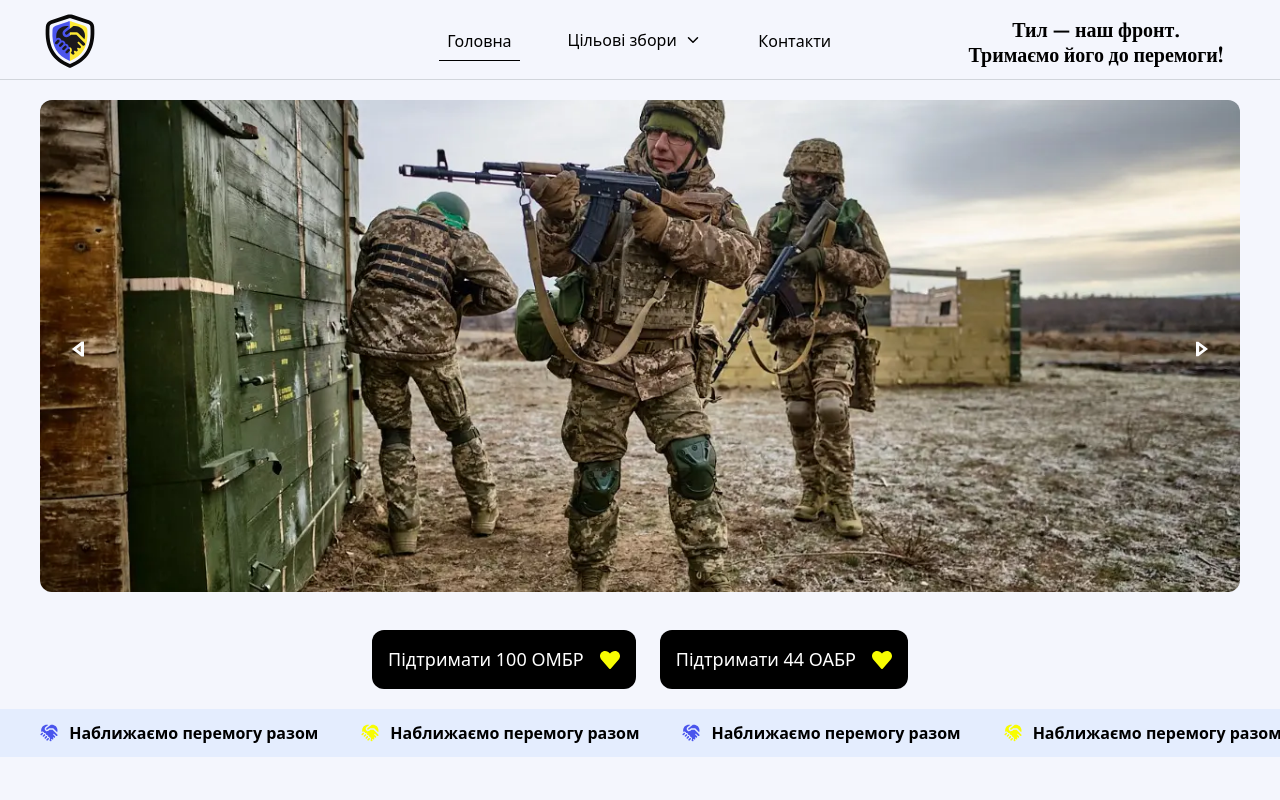
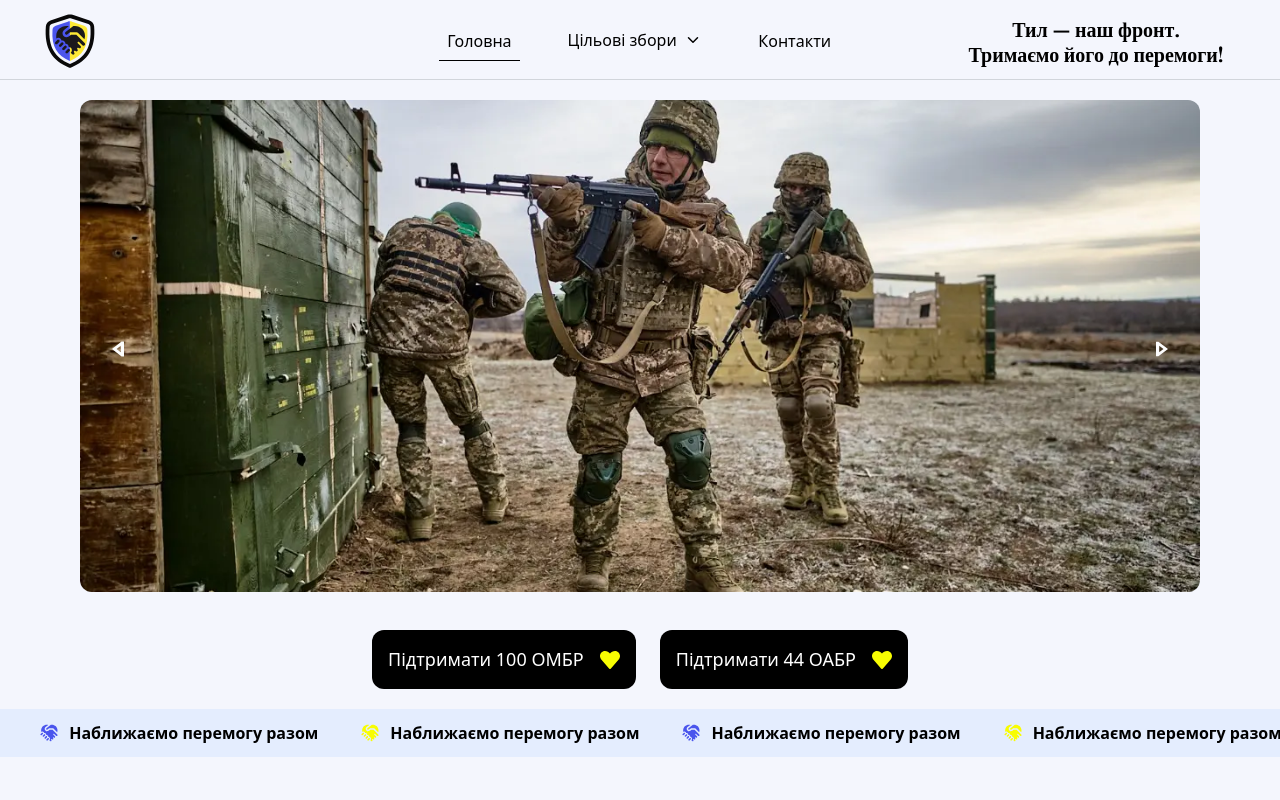
Before and after one commit to baza-trainee/baza-frontline, a React (Vite) app: page / in a window 1280 px wide. Shown: the top 800 px of the page. Built offline with nearby package versions, Linux system fonts and the light colour scheme; a web font is replaced by a local one.

Commit message:
fix: fix contacts page and add container

```diff
--- /dev/null
+++ b/src/components/common/Container.tsx
@@ -0,0 +1,22 @@
+import { ReactNode } from 'react';
+import clsx from 'clsx';
+
+interface ContainerProps {
+  children: ReactNode;
+  className?: string;
+}
+
+const Container = ({ children, className }: ContainerProps) => {
+  return (
+    <div
+      className={clsx(
+        'container mx-auto px-4 py-[34px] xs:px-4 md:px-10 md:py-10 xl:px-20 xl:py-[60px]',
+        className,
+      )}
+    >
+      {children}
+    </div>
+  );
+};
+
+export default Container;
--- a/src/components/contacts/ContactsSection.tsx
+++ b/src/components/contacts/ContactsSection.tsx
@@ -8,14 +8,14 @@ interface ContactsSectionProps {
 
 const ContactsSection = memo(({ title, icon, data }: ContactsSectionProps) => {
   return (
-    <section className='mx-auto h-[195px] w-full max-w-[25rem] rounded-md bg-gradient-to-b from-[rgb(248,253,2)] to-[rgb(79,134,242)] p-[2px] md:h-[155px] md:w-[243px] lg:h-[178px] lg:w-[300px] xl:h-[195px] xl:w-[262px] 2xl:w-[302px]'>
+    <section className='mx-auto h-[195px] w-full max-w-[25rem] rounded-md bg-gradient-to-b from-[rgb(248,253,2)] to-[rgb(79,134,242)] p-[2px] md:h-[155px] md:w-[258px] md:min-w-[258px] lg:h-[178px] lg:w-[300px] lg:min-w-[300px] xl:h-[195px] xl:w-[288px] xl:min-w-[288px] 2xl:w-[302px] 2xl:min-w-[302px]'>
       <div className='bg-whitepx-[16px] flex h-full w-full flex-col items-start justify-center space-y-6 rounded-md bg-white px-[12px] py-[20px] lg:px-[32px] lg:py-[24px]'>
         <h2 className='text-left font-playfairDisplay text-2xl font-bold'>{title}</h2>
-        <ul>
+        <ul className='w-full'>
           {data.map((item, index) => (
-            <li key={index} className='flex items-center gap-[12px] whitespace-nowrap text-[16px]'>
-              {icon && icon}
-              {item}
+            <li key={index} className='flex items-center gap-[12px] break-all text-[16px]'>
+              {icon && <span className='flex-shrink-0'>{icon}</span>}
+              <span className='break-words'>{item}</span>
             </li>
           ))}
         </ul>
--- a/src/components/home/hero/Hero.tsx
+++ b/src/components/home/hero/Hero.tsx
@@ -57,7 +57,7 @@ const Hero = () => {
   const images = ['/hero/hero1.webp', '/hero/hero2.webp', '/hero/hero3.webp', '/hero/hero4.webp'];
 
   return (
-    <section className='flex flex-col items-center justify-center gap-8 px-2 py-[20px] md:px-4 lg:px-[20px] xl:px-[40px]'>
+    <section className='flex flex-col items-center justify-center gap-8 px-2 py-[20px] md:px-4 lg:px-[20px] xl:px-[80px]'>
       <h1 className='sr-only'>Baza Frontline - Підтримка українських військових</h1>
       <div className={styles.sliderContainer}>
         <Slider {...settings}>
--- a/src/constants/index.ts
+++ b/src/constants/index.ts
@@ -10,7 +10,7 @@ export const questions: Question[] = questionsData.questions;
 
 export const address = ['вул. Петропавлівська, 15', 'м. Київ', '04086, Україна'];
 export const phones = ['+38 063 628 66 30', '+38 095 662 10 73'];
-export const emails = ['info@baza-trainee.tech.'];
+export const emails = ['info@baza-trainee.tech'];
 
 export const needs = [
   {
--- a/src/pages/Brigade100Page.tsx
+++ b/src/pages/Brigade100Page.tsx
@@ -1,5 +1,6 @@
 import ReportingSection from '@/components/brigades/ReportingSection';
 import ShareSection from '@/components/brigades/ShareSection';
+import Container from '@/components/common/Container';
 import SEO from '@/components/common/SEO';
 
 const Brigade100Page = () => {
@@ -28,11 +29,12 @@ const Brigade100Page = () => {
         modifiedTime={currentDate}
         noindex={false}
       />
-      <div className='flex min-h-screen flex-col items-center justify-center'>
-        {/* <DonationForm bankType='privatbank' /> */}
-        <ReportingSection />
-        <ShareSection title='Підтримай 100-ту окрему бригаду' />
-      </div>
+      <main className='flex min-h-screen flex-col'>
+        <Container>
+          <ReportingSection />
+          <ShareSection title='Підтримай 100-ту окрему бригаду' />
+        </Container>
+      </main>
     </>
   );
 };
--- a/src/pages/Brigade44Page.tsx
+++ b/src/pages/Brigade44Page.tsx
@@ -3,6 +3,7 @@ import InvinciSection from '@/components/brigades/Invincibility';
 import PowerSection from '@/components/brigades/PowerSection';
 import ReportingSection from '@/components/brigades/ReportingSection';
 import ShareSection from '@/components/brigades/ShareSection';
+import Container from '@/components/common/Container';
 import SEO from '@/components/common/SEO';
 
 const Brigade44Page = () => {
@@ -31,13 +32,15 @@ const Brigade44Page = () => {
         modifiedTime={currentDate}
         noindex={false}
       />
-      <div className='flex min-h-screen flex-col items-center justify-center'>
-        <ImageSection />
-        <InvinciSection />
-        <PowerSection />
-        <ReportingSection />
-        <ShareSection title='Підтримай 44-ту окрему бригаду' />
-      </div>
+      <main className='flex min-h-screen flex-col items-center justify-center'>
+        <Container>
+          <ImageSection />
+          <InvinciSection />
+          <PowerSection />
+          <ReportingSection />
+          <ShareSection title='Підтримай 44-ту окрему бригаду' />
+        </Container>
+      </main>
     </>
   );
 };
--- a/src/pages/ContactsPage.tsx
+++ b/src/pages/ContactsPage.tsx
@@ -32,7 +32,7 @@ const ContactsPage = () => {
         noindex={false}
         nofollow={false}
       />
-      <main className='px-4 py-8 md:px-[40px] lg:px-[80px]'>
+      <main className='flex flex-col'>
         <h1 className='sr-only'>Контакти Baza Frontline</h1>
         <div className='space-y-[60px] px-[1rem] py-[2rem]'>
           <div className='gap-4 space-y-[60px] md:flex md:items-center md:space-y-0 lg:py-[40px]'>
--- a/tailwind.config.js
+++ b/tailwind.config.js
@@ -18,6 +18,21 @@ export default {
         '2xl': '1440px',
         '3xl': '1536px',
       },
+      container: {
+        padding: {
+          DEFAULT: '16px',
+          xs: '16px',
+          md: '40px',
+          xl: '80px',
+        },
+      },
+      padding: {
+        container: {
+          xs: '34px',
+          md: '40px',
+          xl: '60px',
+        },
+      },
       backgroundImage: {
         'custom-footer-gradient':
           'linear-gradient(180deg, rgba(252, 234, 54, 0.21) 22.9%, rgba(75, 86, 237, 0.28) 100%)',
```
